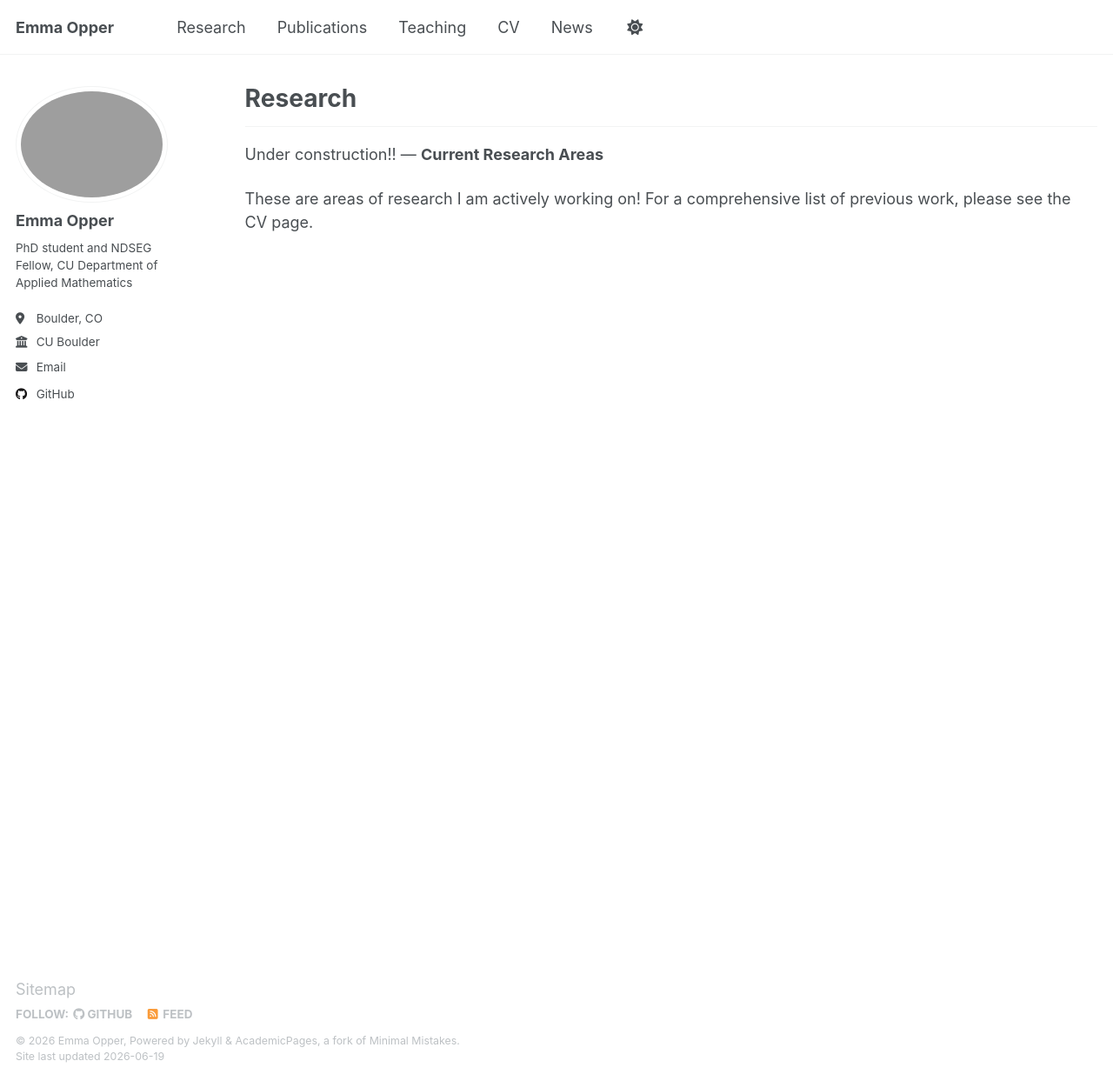
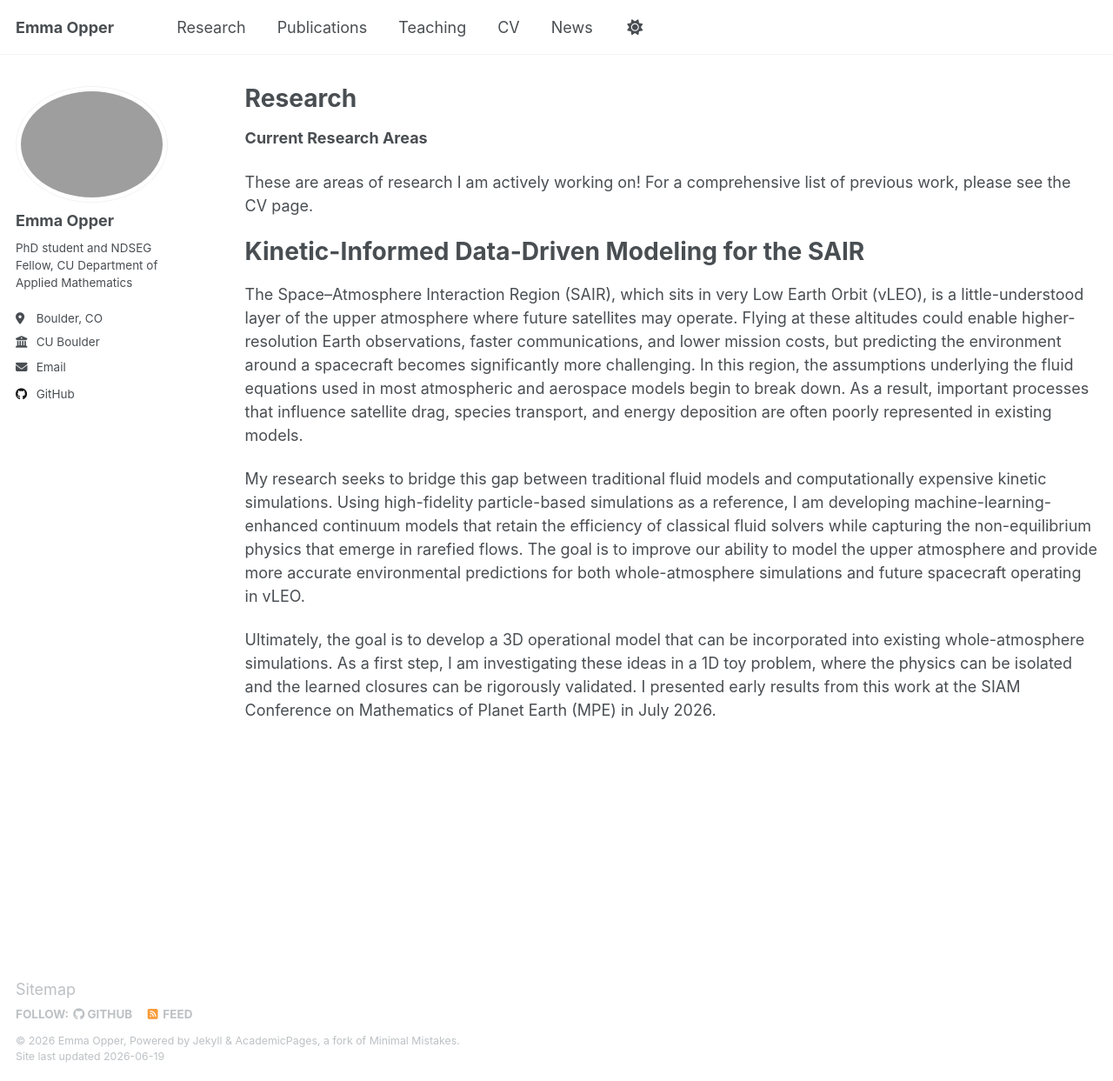
Before and after one commit to emmaopper/emmaopper.github.io, a Jekyll site: the page built from _pages/research.md, in a window 1280 px wide and 1243 px high. Shown: the whole window at 87% size. Built offline with Jekyll 4.4.1, drawn with Linux system fonts in a browser that asks for light colours.

Commit message:
Update research.md

```diff
--- a/_pages/research.md
+++ b/_pages/research.md
@@ -5,9 +5,15 @@ permalink: /research/
 author_profile: true
 ---
 
----
-Under construction!!
----
 **Current Research Areas**
 
 These are areas of research I am actively working on! For a comprehensive list of previous work, please see the CV page.
+
+
+Kinetic-Informed Data-Driven Modeling for the SAIR
+======
+The Space–Atmosphere Interaction Region (SAIR), which sits in very Low Earth Orbit (vLEO), is a little-understood layer of the upper atmosphere where future satellites may operate. Flying at these altitudes could enable higher-resolution Earth observations, faster communications, and lower mission costs, but predicting the environment around a spacecraft becomes significantly more challenging. In this region, the assumptions underlying the fluid equations used in most atmospheric and aerospace models begin to break down. As a result, important processes that influence satellite drag, species transport, and energy deposition are often poorly represented in existing models.
+
+My research seeks to bridge this gap between traditional fluid models and computationally expensive kinetic simulations. Using high-fidelity particle-based simulations as a reference, I am developing machine-learning-enhanced continuum models that retain the efficiency of classical fluid solvers while capturing the non-equilibrium physics that emerge in rarefied flows. The goal is to improve our ability to model the upper atmosphere and provide more accurate environmental predictions for both whole-atmosphere simulations and future spacecraft operating in vLEO.
+
+Ultimately, the goal is to develop a 3D operational model that can be incorporated into existing whole-atmosphere simulations. As a first step, I am investigating these ideas in a 1D toy problem, where the physics can be isolated and the learned closures can be rigorously validated. I presented early results from this work at the SIAM Conference on Mathematics of Planet Earth (MPE) in July 2026.
```
